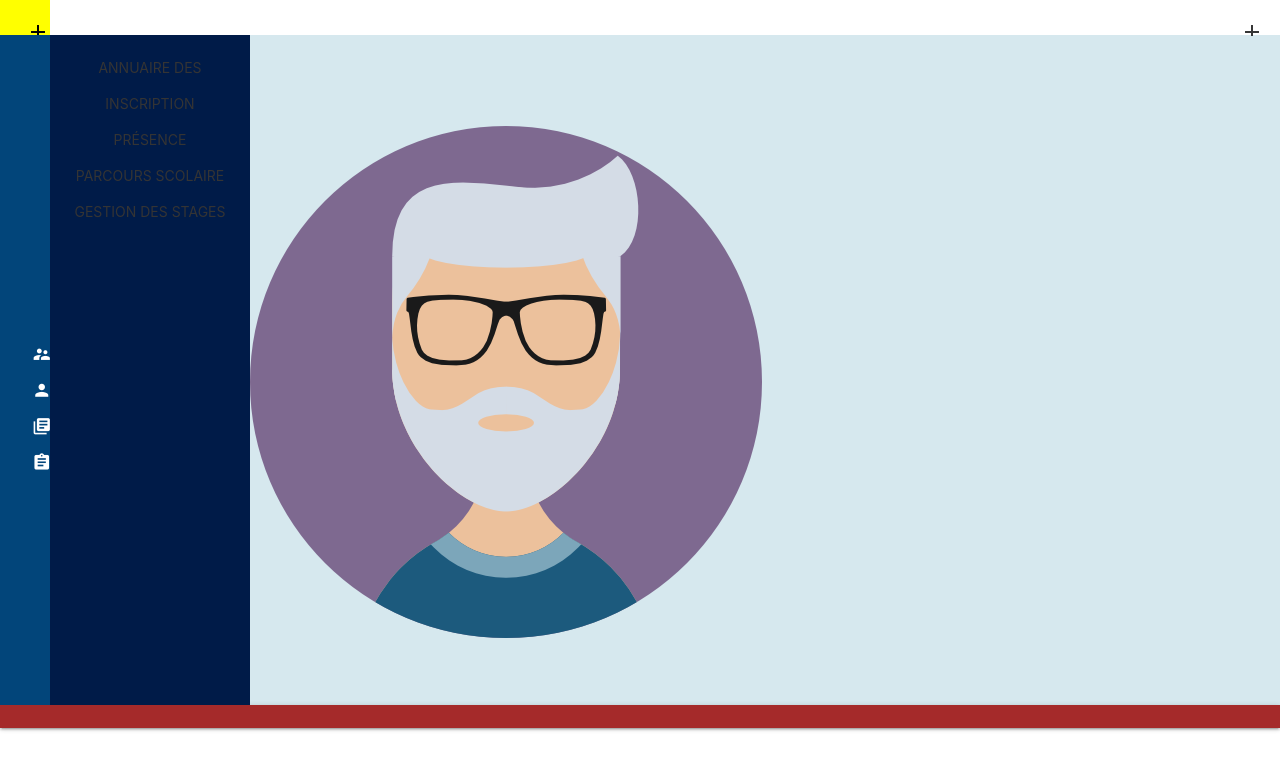
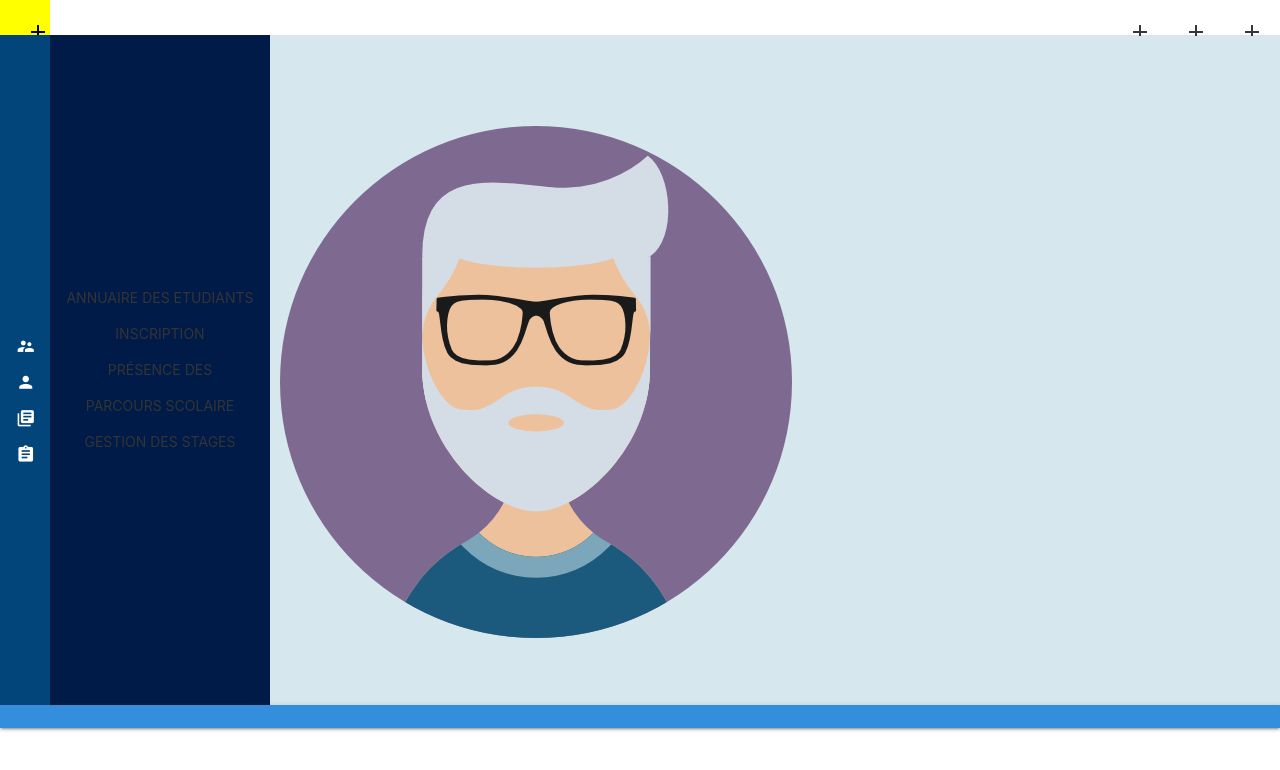
Before and after one commit to mondeer/gesi, a Vue app: page / in a window 1280 px wide. Shown: the top 770 px of the page. Built offline with nearby package versions, Linux system fonts and the light colour scheme.

Commit message:
ajout de quelque fichier du contenu principale

```diff
--- a/src/App.vue
+++ b/src/App.vue
@@ -3,10 +3,12 @@
         <nav class="tete" id="tete">
             <div class="nav-wrapper">
                 <span class="brand"><i class="material-icons right tiny">add</i></span>
-                <a class="waves-effect waves-teal btn-flat right"><i class="material-icons right tiny">add</i></a>
+                <span class="waves-effect waves-teal btn-flat right" id="brand2"><i class="material-icons center-align">add</i></span>
+                <span class="waves-effect waves-teal btn-flat right" id="brand3"><i class="material-icons center-align">add</i></span>
+                <span class="waves-effect waves-teal btn-flat right" id="brand4"><i class="material-icons center-align">add</i></span>
             </div>
         </nav>
-        <div class="side1" id="side1">
+        <div class="side1 valign-wrappr" id="side1">
             <ul>
                 <li @click="setContentSide2('side2etudiants',$event)"><a class="waves-effect waves-teal btn-flat"><i class="material-icons medium">supervisor_account</i></a></li>
                 <li @click="setContentSide2('side2professeurs',$event)"><a class="waves-effect waves-teal btn-flat"><i class="material-icons medium">person</i></a></li>
@@ -14,18 +16,17 @@
                 <li @click="setContentSide2('side2gestion',$event)"><a class="waves-effect waves-teal btn-flat"><i class="material-icons medium">assignment</i></a></li>
             </ul>
         </div>
-        <div class="side2" id="side2">
+        <div class="side2 valign-wrapper" id="side2">
             <keep-alive>
                 <component v-bind:is="getContentSide2()" @setmaincontent="setMainContent"></component>
             </keep-alive>
         </div>
-
-        <div class="maincontent">
+        <div class="maincontent" id="maincontent">
             <keep-alive>
                 <component v-bind:is="getMainContent()"></component>
             </keep-alive>
         </div>
-        <nav class="footer"></nav>
+        <nav class="footer" id="footer"></nav>
     </div>
 </template>
 
@@ -36,6 +37,9 @@
     import side2gestion from     "./components/side2/side2Gestion.vue"
     import mainvide from         "./components/globaluse/mainvide.vue"
     import annuaire from         "./components/maincontent/annuaire.vue"
+    import annuaireCours from    "./components/maincontent/annuaireCours.vue"
+    import emploiTemps from      "./components/maincontent/emploiTemps.vue"
+    import annuaireProfs from    "./components/maincontent/annuaireProfs.vue"
     import presences from        "./components/maincontent/presences.vue"
     import parcours from         "./components/maincontent/parcours.vue"
     import stages from           "./components/maincontent/stages.vue"
@@ -44,6 +48,10 @@
     export default {
         name: 'App',
         components: {
+            annuaire,
+            annuaireCours,
+            annuaireProfs,
+            emploiTemps,
             side2cours,
             side2etudiants,
             side2gestion,
@@ -52,7 +60,6 @@
             presences,
             stages,
             parcours,
-            annuaire,
             mainvide
         },
         data: function () {
@@ -84,7 +91,6 @@
                     event.target.parentElement.classList.add("borderYell");
                 }
                 console.log(event.target);
-
             },
             callme(don){
                 console.log('Je suis reveillé: '+don);
@@ -104,7 +110,7 @@
         top: 705px;
         left: 0;
         height: 23px;
-        background-color: brown;
+        background-color: rgb(51, 143, 219);
     }
 
     .borderYell {
@@ -148,7 +154,6 @@
         top: 35px;
         left: 0;
         text-align: center;
-        line-height: 50%;
         align-content: center;
         background-color: #02457A;
         overflow-x: hidden;
@@ -157,9 +162,9 @@
     }
 
     .side1 a {
-        padding: 8px 8px 8px 32px;
+        /* padding: 8px 8px 8px 32px; */
         text-decoration: none;
-        font-size: 25px;
+        /* font-size: 25px; */
         color: white;
         display: block;
         transition: 0.3s;
@@ -175,29 +180,41 @@
     }
 
     .side2 {
+        text-align: center;
         height: 670px;
-        color: white;
-        width: 200px;
+        width: 220px;
         position: absolute;
         z-index: 1;
         top: 35px;
         left: 50px;
         background-color: #001B48;
+        color: yellow;
         overflow-x: hidden;
         transition: 0.5s;
     }
 
-    .side2 ul {
+    #side2 ul {
         width: 100%;
         color: white;
+        vertical-align: center;
     }
 
     .maincontent {
         transition: margin-left .5s;
         position: relative;
-        left: 250px;
+        padding: 10px;
+        left: 270px;
         height: 700px;
         align-content: center;
         background-color: #D6E8EE;
     }
+    #side2 > ul > li > a{
+        color:white;
+        width: 100%;
+    }
+    #brand2{
+        text-align : center;
+        align-content: center;
+
+    }
 </style>
--- a/src/components/maincontent/EnregistrerEtudiant.vue
+++ b/src/components/maincontent/EnregistrerEtudiant.vue
@@ -1,12 +1,11 @@
 <template>
     <div class="row">
         <div class="col s12">
-            <custominput />
+
         </div>
     </div>
 </template>
 <script>
-    import custominput from '../globalUse/CustomInput.vue'
     export default {
         name: 'enregistreretudiant'
     }
--- /dev/null
+++ b/src/components/maincontent/annuaireCours.vue
@@ -0,0 +1,13 @@
+<template>
+    <div>
+COurs
+    </div>
+</template>
+<script>
+    export default {
+        name: 'annuaireCours'
+    }
+</script>
+<style lang="css">
+
+</style>
--- /dev/null
+++ b/src/components/maincontent/annuaireProfs.vue
@@ -0,0 +1,13 @@
+<template>
+    <div>
+
+    </div>
+</template>
+<script>
+    export default {
+        name: 'annuaireProfs'
+    }
+</script>
+<style lang="css">
+
+</style>
--- /dev/null
+++ b/src/components/maincontent/emploiTemps.vue
@@ -0,0 +1,10 @@
+<template>
+    <div>
+        Emploie Temps
+    </div>
+</template>
+<script>
+    export default {
+        name: "emploiTemps"
+    }
+</script>
--- a/src/components/side2/side2Cours.vue
+++ b/src/components/side2/side2Cours.vue
@@ -1,8 +1,8 @@
 <template>
     <ul class="center-align">
-        <li @click="clickside2('annuaireCours',$event)"><a class="waves-effect waves-teal btn-flat">Annuaire des Cours</a></li>
-        <li @click="clickside2('emploiTemps',$event)"><a class="waves-effect waves-teal btn-flat">Emploi du temps</a></li>
-        <li @click="clickside2('evaluationEtudiant',$event)"><a class="waves-effect waves-teal btn-flat">Evaluation des Etudiants</a></li>
+        <li @click="clickside2('annuaireCours',$event)"><a class="waves-effect btn-flat material-icons">Annuaire des Cours</a></li>
+        <li @click="clickside2('emploiTemps',$event)"><a class="waves-effect btn-flat">Emploi du temps</a></li>
+        <li @click="clickside2('evaluationEtudiant',$event)"><a class="waves-effect btn-flat">Evaluation des Etudiants</a></li>
     </ul>
 </template>
 <script>
@@ -12,7 +12,7 @@ export default {
         makeBorderRight(){
 
         },
-        clickside2(){
+        clickside2(data,event){
             this.$emit('setmaincontent', data);
         }
 
--- a/src/components/side2/side2Etudiants.vue
+++ b/src/components/side2/side2Etudiants.vue
@@ -2,7 +2,7 @@
     <ul class="center-align">
         <li @click="clickside2('annuaire',$event)"><a class="waves-effect waves-teal btn-flat">Annuaire des Etudiants</a></li>
         <li @click="clickside2('inscriptionForm',$event)"><a class="waves-effect waves-teal btn-flat">Inscription</a></li>
-        <li @click="clickside2('presences',$event)"><a class="waves-effect waves-teal btn-flat">Présence desnEtudiants</a></li>
+        <li @click="clickside2('presences',$event)"><a class="waves-effect waves-teal btn-flat">Présence des Etudiants</a></li>
         <li @click="clickside2('parcours',$event)"><a class="waves-effect waves-teal btn-flat">Parcours Scolaire</a></li>
         <li @click="clickside2('stages',$event)"><a class="waves-effect waves-teal btn-flat">Gestion des stages</a></li>
     </ul>
@@ -28,7 +28,4 @@
         border-right-style: solid;
     }
 
-    ul li a {
-        color: white;
-    }
 </style>
--- a/src/components/side2/side2Gestion.vue
+++ b/src/components/side2/side2Gestion.vue
@@ -15,7 +15,7 @@
             makeBorderRight() {
 
             },
-            clickside2() {
+            clickside2(data, event) {
                 this.$emit('setmaincontent', data);
             }
         }
--- a/src/components/side2/side2Professeurs.vue
+++ b/src/components/side2/side2Professeurs.vue
@@ -1,9 +1,7 @@
 <template>
     <ul class="center-align">
-        <li @click="clickside2('annuaireProfs',$event)"><a class="waves-effect waves-teal btn-flat">Annuaire des
-                Professeurs</a></li>
-        <li @click="clickside2('evaluationProfs',$event)"><a class="waves-effect waves-teal btn-flat">Evaluation des
-                Professeurs</a></li>
+        <li @click="clickside2('annuaireProfs',$event)"><a class="waves-effect waves-teal btn-flat">Annuaire des Professeurs</a></li>
+        <li @click="clickside2('evaluationProfs',$event)"><a class="waves-effect waves-teal btn-flat">Evaluation des Professeurs</a></li>
     </ul>
 </template>
 <script>
@@ -13,7 +11,7 @@
             makeBorderRight() {
 
             },
-            clickside2() {
+            clickside2(data,event) {
                 this.$emit('setmaincontent', data);
             }
         }
```
Also changed, not shown: src/components/maincontent/evaluationProfs.vue (added, +13 -0 lines).
